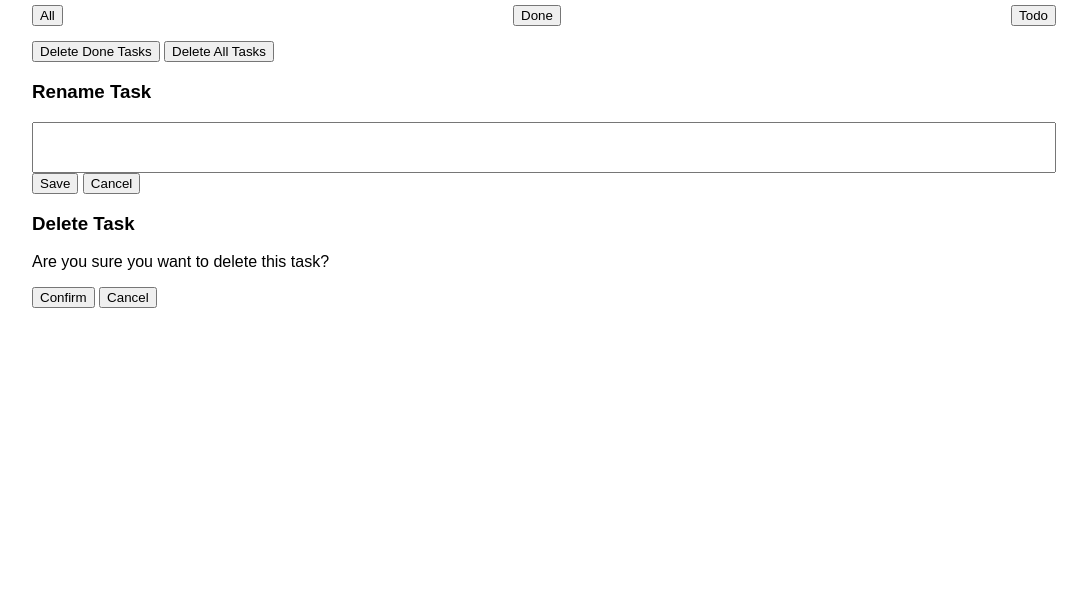
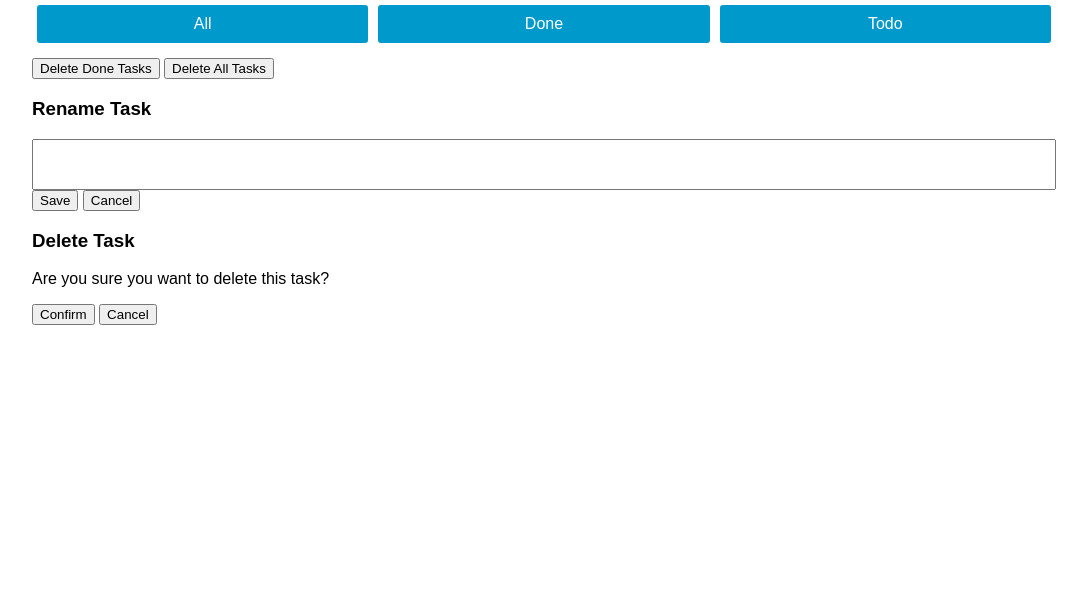
Before and after one commit to TarikHamdan/team-proj-BE, a plain HTML site: page index.html in a window 1280 px wide. Shown: the part 272-880 px from the top of the page, without its empty margins (96-1183 px from the left). Drawn offline with Linux system fonts and the light colour scheme.

Commit message:
add styles for filter buttons in style.css

```diff
--- a/style.css
+++ b/style.css
@@ -88,3 +88,15 @@ body {
   justify-content: space-between;
   margin: 15px 0;
 }
+.filter {
+  flex: 1;
+  padding: 10px;
+  background-color: #0099cc;
+  color: white;
+  border: none;
+  cursor: pointer;
+  border-radius: 3px;
+  margin: 0 5px;
+  transition: background-color 0.2s ease, box-shadow 0.2s ease;
+  font-size: 1em;
+}
```
